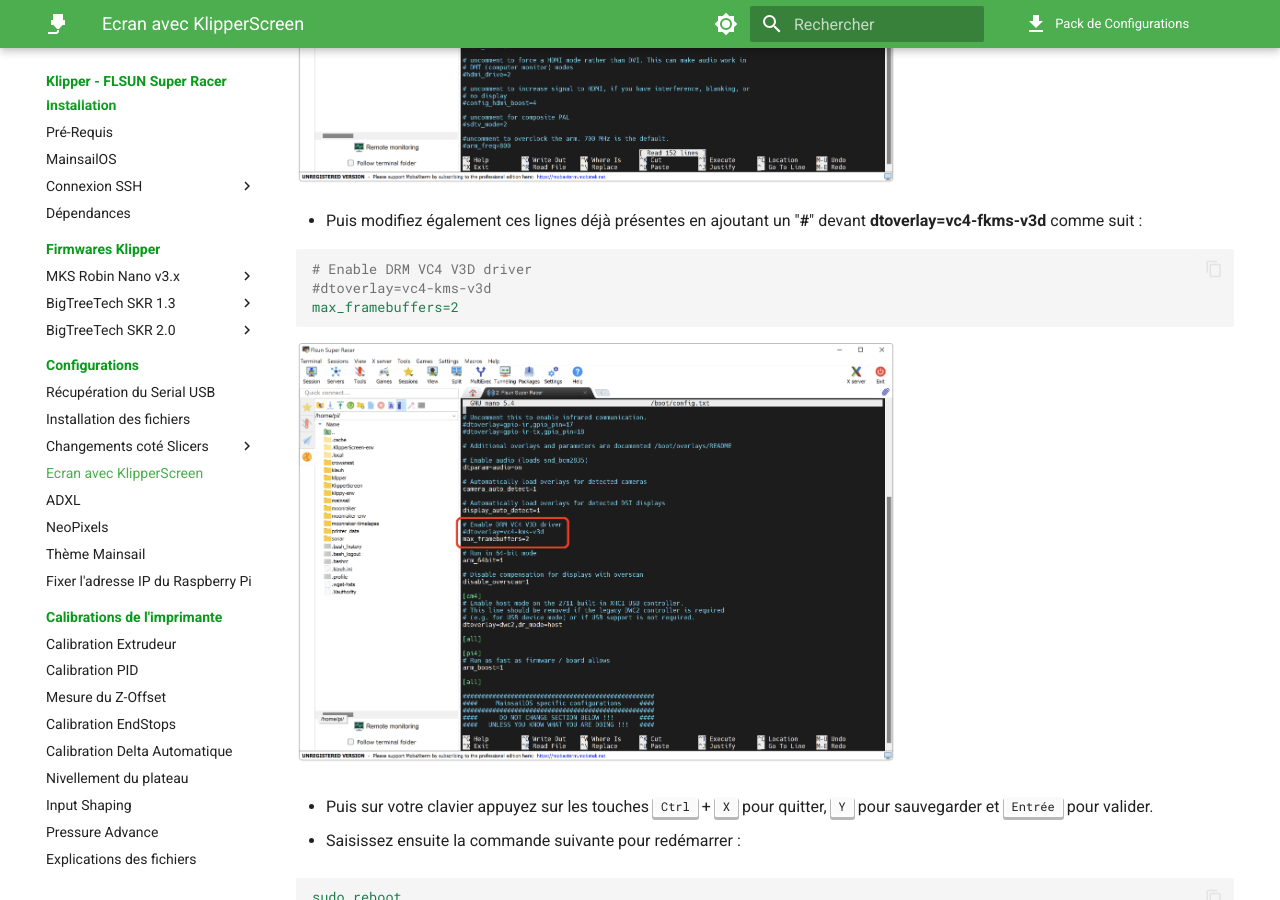
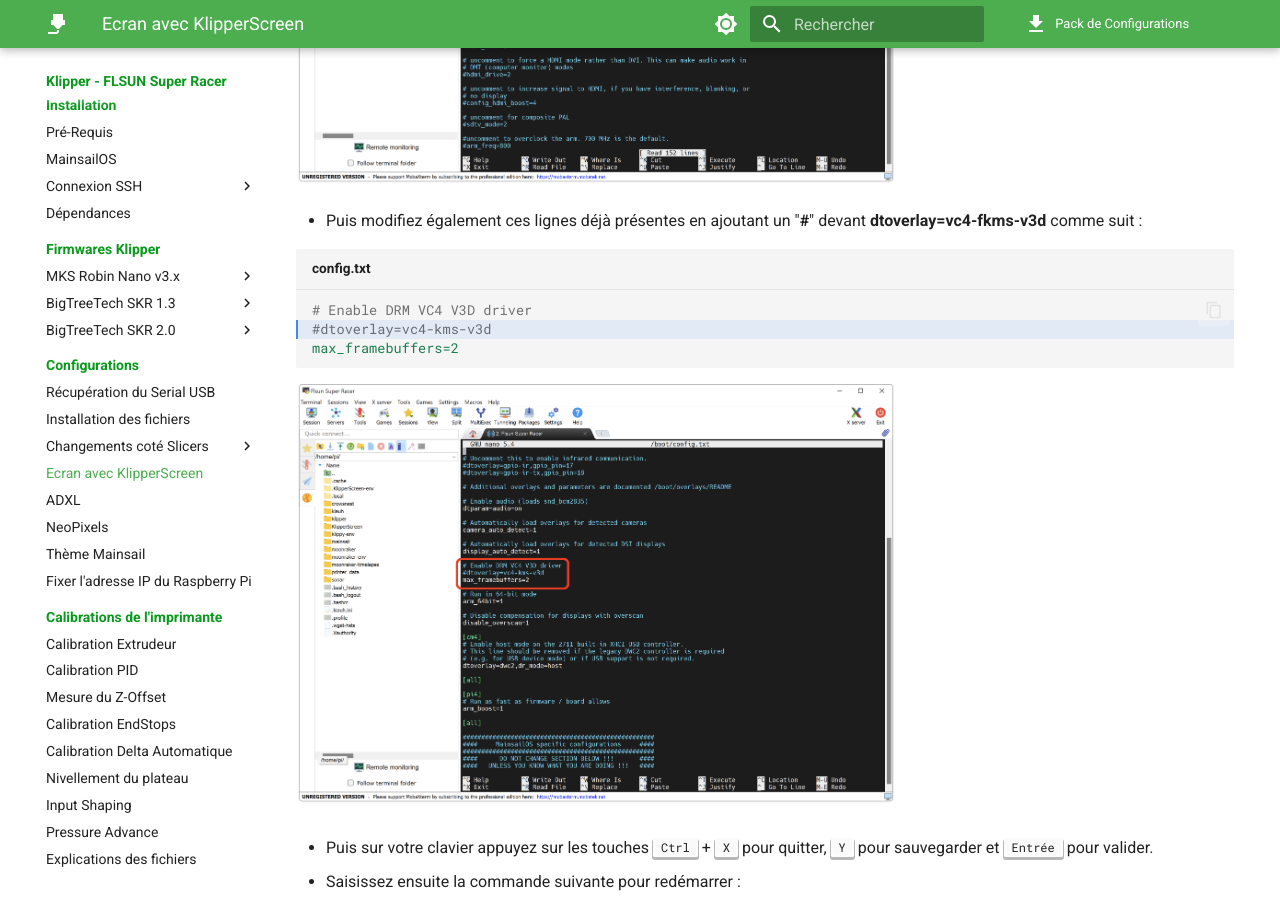
Before and after one commit to Guilouz/test, an MkDocs documentation site: the page built from docs/configurations/ecran-avec-klipperscreen.md, in a window 1280 px wide and 900 px high, scrolled down 3458 px. Built offline with MkDocs 1.6.1 and Material for MkDocs 9.7.7, drawn with Linux system fonts in a browser that asks for light colours; emoji names are drawn with the system emoji font; comment, search, counter and statistics services are not loaded.

Commit message:
Update ecran-avec-klipperscreen.md

````diff
--- a/docs/configurations/ecran-avec-klipperscreen.md
+++ b/docs/configurations/ecran-avec-klipperscreen.md
@@ -37,7 +37,7 @@
 
 - Ouvrez le fichier **moonraker.conf** et modifiez la section **[update_manager KlipperScreen]** comme suit :
 
-``` yaml title="moonraker.conf"
+``` yaml hl_lines="4" title="moonraker.conf"
 [update_manager KlipperScreen]
 type: git_repo
 path: /home/pi/KlipperScreen
@@ -134,7 +134,7 @@
 
 - Puis modifiez également ces lignes déjà présentes en ajoutant un "**#**" devant **dtoverlay=vc4-fkms-v3d** comme suit :
 
-``` yaml
+``` yaml hl_lines="2" title="config.txt"
 # Enable DRM VC4 V3D driver
 #dtoverlay=vc4-kms-v3d
 max_framebuffers=2
````
